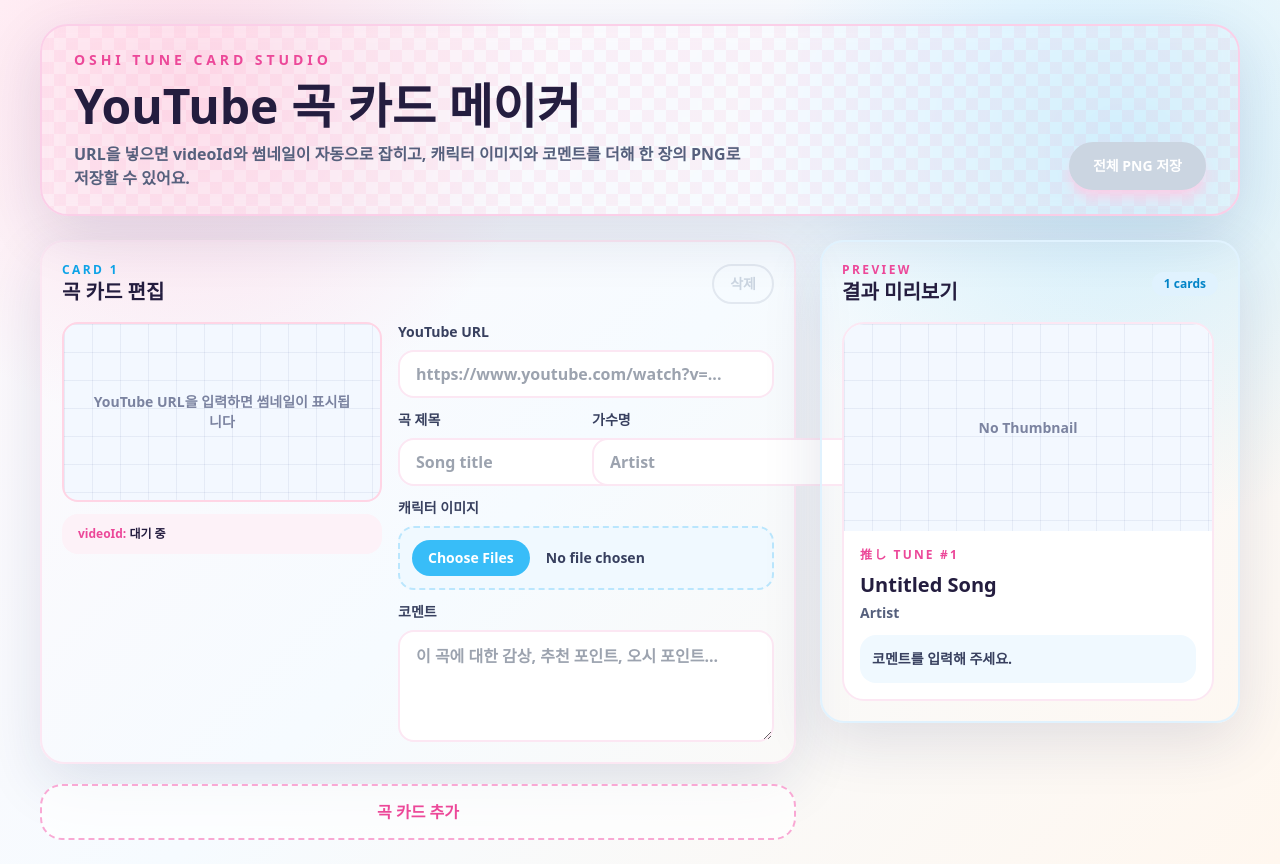
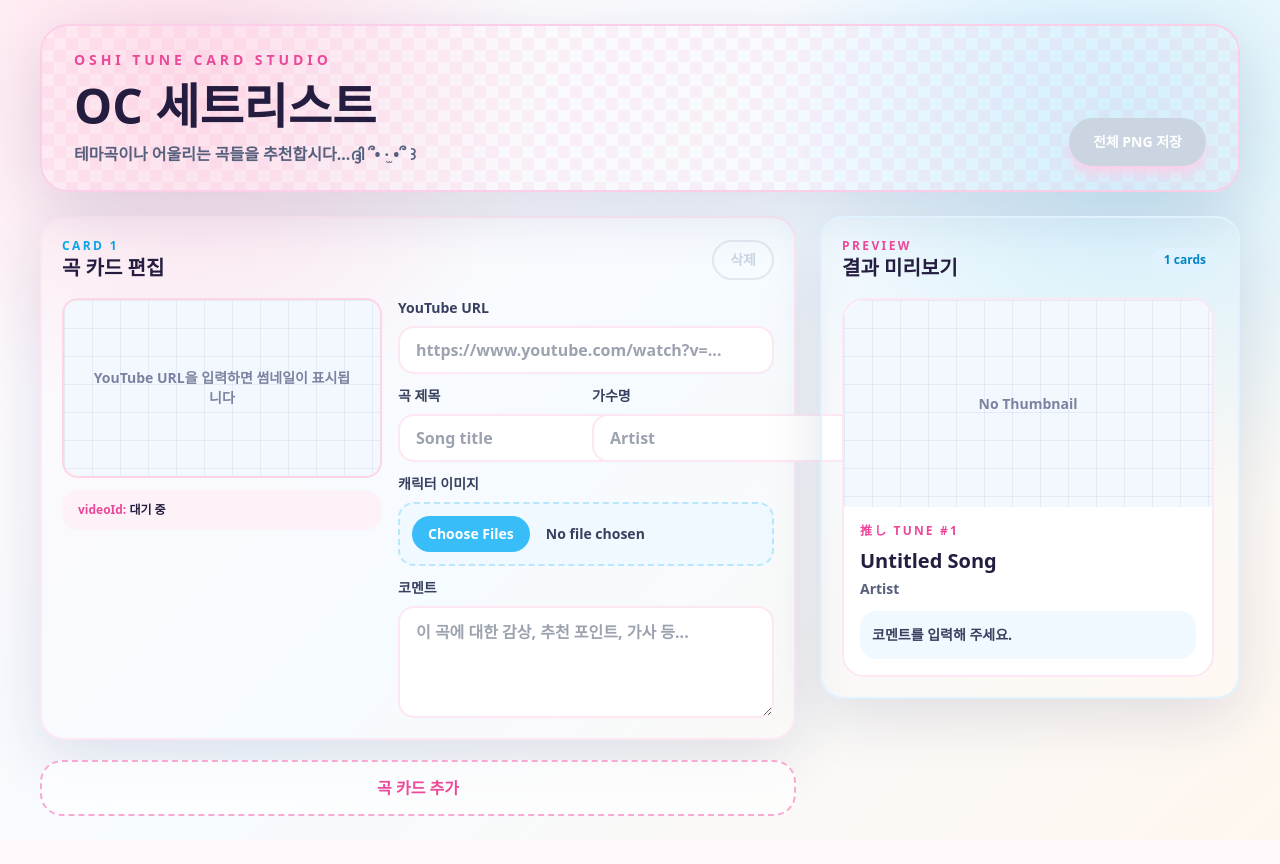
Before and after one commit to nocontextmisi/ocmusic, a Next.js app: page / in a window 1280 px wide. After the commit the page ends 840 px from the top, so only its background shows below. Built offline with nearby package versions, Linux system fonts and the light colour scheme.

Commit message:
Update page.tsx

```diff
--- a/src/app/page.tsx
+++ b/src/app/page.tsx
@@ -301,9 +301,9 @@ export default function Home() {
           <div className="checker flex flex-col gap-5 px-5 py-6 sm:px-8 lg:flex-row lg:items-end lg:justify-between">
             <div>
               <p className="text-sm font-black uppercase tracking-[0.28em] text-pink-500">Oshi Tune Card Studio</p>
-              <h1 className="mt-3 text-3xl font-black text-[#241d3f] sm:text-5xl">YouTube 곡 카드 메이커</h1>
+              <h1 className="mt-3 text-3xl font-black text-[#241d3f] sm:text-5xl">OC 세트리스트</h1>
               <p className="mt-3 max-w-2xl text-sm font-semibold leading-6 text-[#56607d] sm:text-base">
-                URL을 넣으면 videoId와 썸네일이 자동으로 잡히고, 캐릭터 이미지와 코멘트를 더해 한 장의 PNG로 저장할 수 있어요.
+                테마곡이나 어울리는 곡들을 추천합시다...ദ്ദി ՞• ·̫ •՞ ꒱
               </p>
             </div>
             <button
@@ -419,7 +419,7 @@ export default function Home() {
                       <span className="text-sm font-black text-[#38405f]">코멘트</span>
                       <textarea
                         className="min-h-28 resize-y rounded-2xl border-2 border-pink-100 bg-white px-4 py-3 font-semibold leading-6 outline-none transition focus:border-pink-400"
-                        placeholder="이 곡에 대한 감상, 추천 포인트, 오시 포인트..."
+                        placeholder="이 곡에 대한 감상, 추천 포인트, 가사 등..."
                         value={card.comment}
                         onChange={(event) => updateCard(card.id, { comment: event.target.value })}
                       />
```
